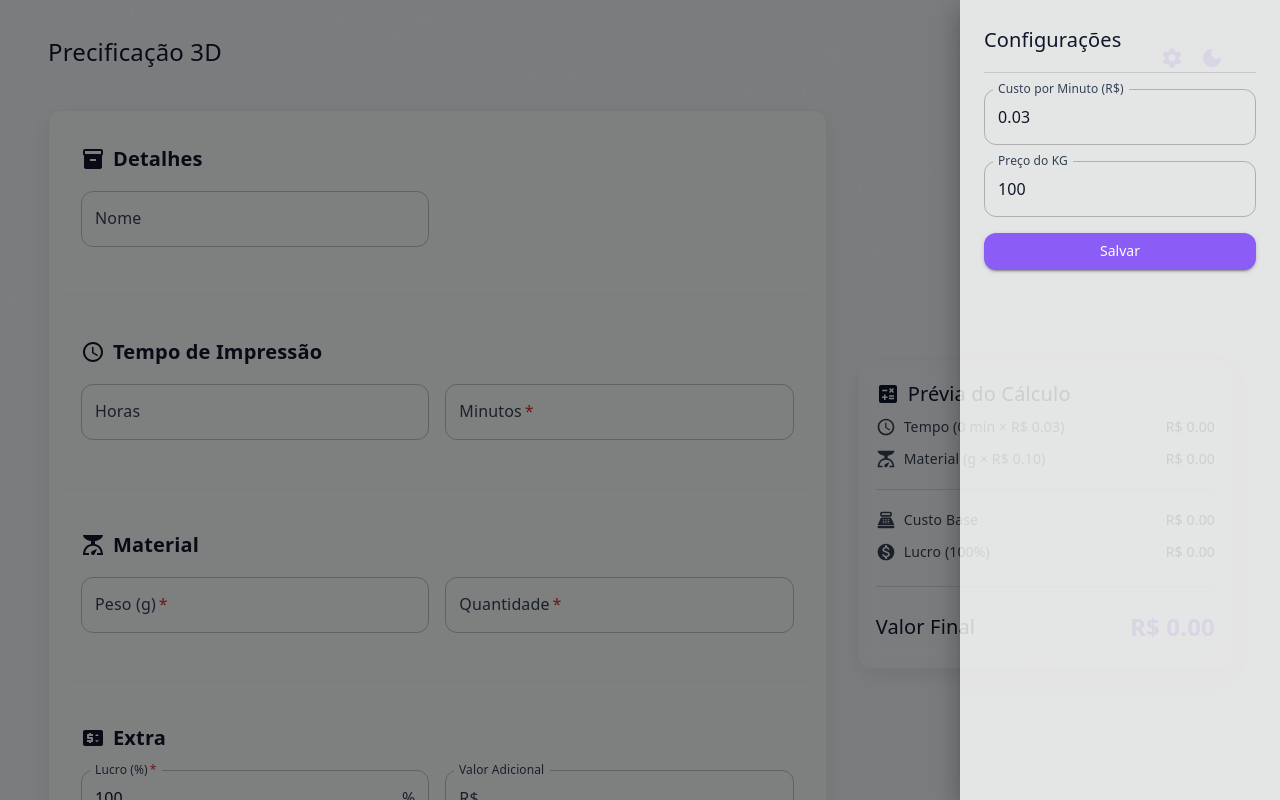
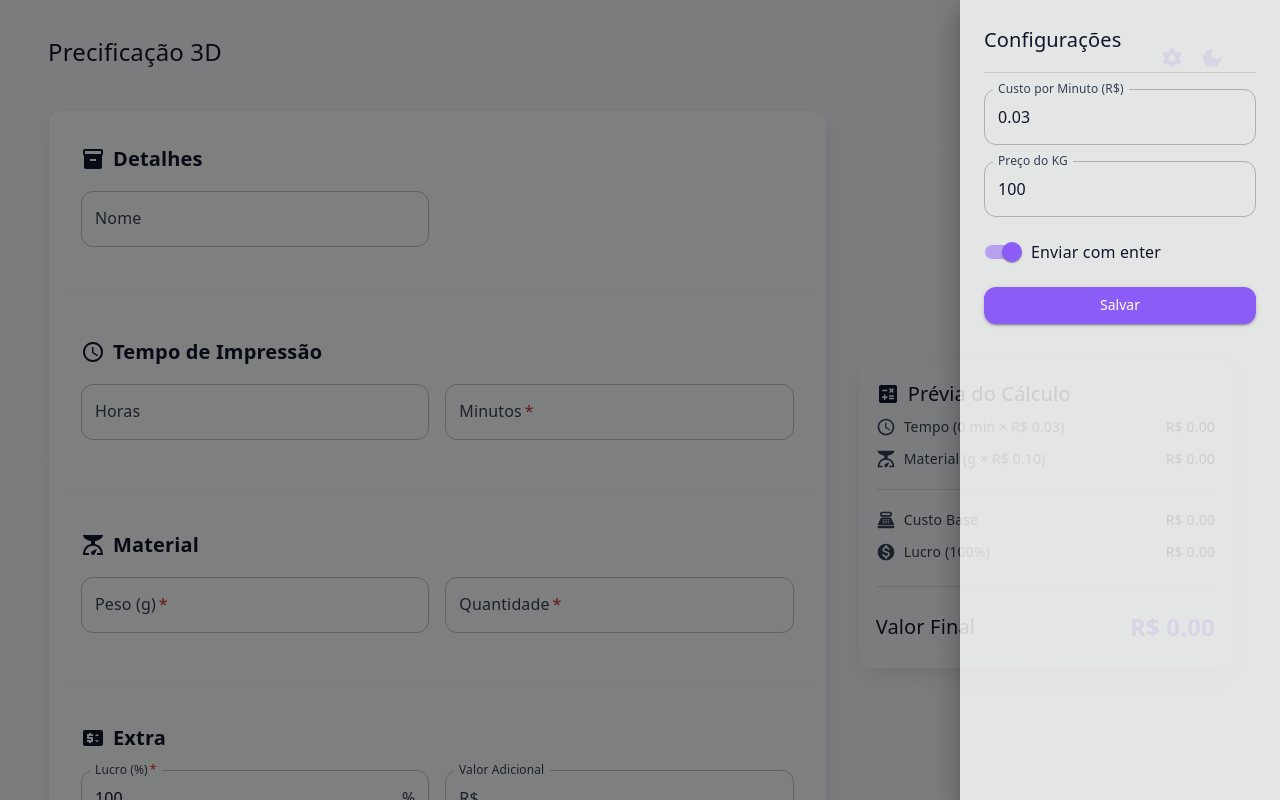
Before and after one commit to GBRielGCLC/precificacao-3d, a React (Create React App) app: page / in a window 1280 px wide. Both pictures are taken after a click on the button 1172 px from the left and 58 px from the top of the page. Shown: the top 800 px of the page. Built offline with nearby package versions, Linux system fonts and the light colour scheme.

Commit message:
:sparkles: FEAT: Funcionalidade de mandar com enter é configurável

```diff
--- a/src/Components/ConfigDrawer/ConfigDrawer.tsx
+++ b/src/Components/ConfigDrawer/ConfigDrawer.tsx
@@ -4,6 +4,8 @@ import {
     Typography,
     Divider,
     Button,
+    FormControlLabel,
+    Switch,
 } from "@mui/material";
 import { Controller } from "react-hook-form";
 import { useConfigDrawer } from "./useConfigDrawer";
@@ -74,6 +76,17 @@ export const ConfigDrawer = ({ open, onClose }: Props) => {
                     )}
                 />
 
+                <Controller
+                    name="enviarComEnter"
+                    control={control}
+                    render={({ field }) => (
+                        <FormControlLabel control={<Switch
+                            checked={!!field.value} // Usa 'checked' em vez de 'value' e garante que é booleano
+                            onChange={field.onChange} />
+                        } label="Enviar com enter" />
+                    )}
+                />
+
                 <Button
                     variant="contained"
                     type="submit"
--- a/src/Components/ConfigDrawer/useConfigDrawer.ts
+++ b/src/Components/ConfigDrawer/useConfigDrawer.ts
@@ -8,11 +8,13 @@ import { defaultConfig as defaultValues } from "../../Contexts";
 export interface IFormConfig {
     custoMinuto: number;
     custoKG: number;
+    enviarComEnter: boolean;
 }
 
 const schema = yup.object({
     custoMinuto: yup.number().required().min(0),
     custoKG: yup.number().required().min(0),
+    enviarComEnter: yup.boolean().default(true),
 });
 
 interface Props {
--- a/src/Contexts/AppConfigContext.tsx
+++ b/src/Contexts/AppConfigContext.tsx
@@ -10,6 +10,7 @@ import { ConfigDrawer } from "../Components/ConfigDrawer/ConfigDrawer";
 export interface IAppConfig {
   custoMinuto: number;
   custoKG: number;
+  enviarComEnter: boolean;
 }
 
 const STORAGE_KEY = "precificacao_3d_config";
@@ -17,6 +18,7 @@ const STORAGE_KEY = "precificacao_3d_config";
 export const defaultConfig: IAppConfig = {
   custoMinuto: 0.03,
   custoKG: 100,
+  enviarComEnter: true,
 };
 
 interface IAppConfigContext {
--- a/src/Pages/index.tsx
+++ b/src/Pages/index.tsx
@@ -23,7 +23,7 @@ import { PreviewData } from "./Preview";
 
 export const Precificacao3D = () => {
     const {
-        openConfig,
+        config, openConfig,
 
         historico,
         funcoesHistorico,
@@ -80,7 +80,7 @@ export const Precificacao3D = () => {
                 <Grid size={{ xs: 12, sm: 8 }}>
                     <Card sx={{ mt: 4 }}>
                         <CardContent>
-                            <form noValidate>
+                            <form noValidate onSubmit={config.enviarComEnter ? handleSubmit : undefined}>
                                 <Grid container spacing={1}>
 
                                     <SectionCard title="Detalhes" icon={<Inventory />}>
@@ -265,6 +265,7 @@ export const Precificacao3D = () => {
                                             fullWidth
                                             variant="contained"
                                             onClick={handleSubmit}
+                                            {...config.enviarComEnter ? { type: "submit" } : {}}
                                             startIcon={dataEdit ? <Edit /> : <Save />}
                                         >
                                             {dataEdit ? `Salvar "${dataEdit.nome ?? "Sem nome"}"` : "Salvar no histórico"}
--- a/src/Pages/useIndex.ts
+++ b/src/Pages/useIndex.ts
@@ -193,7 +193,7 @@ export const useIndex = () => {
     };
 
     return {
-        openConfig,
+        config, openConfig,
 
         historico,
         funcoesHistorico: {
```
